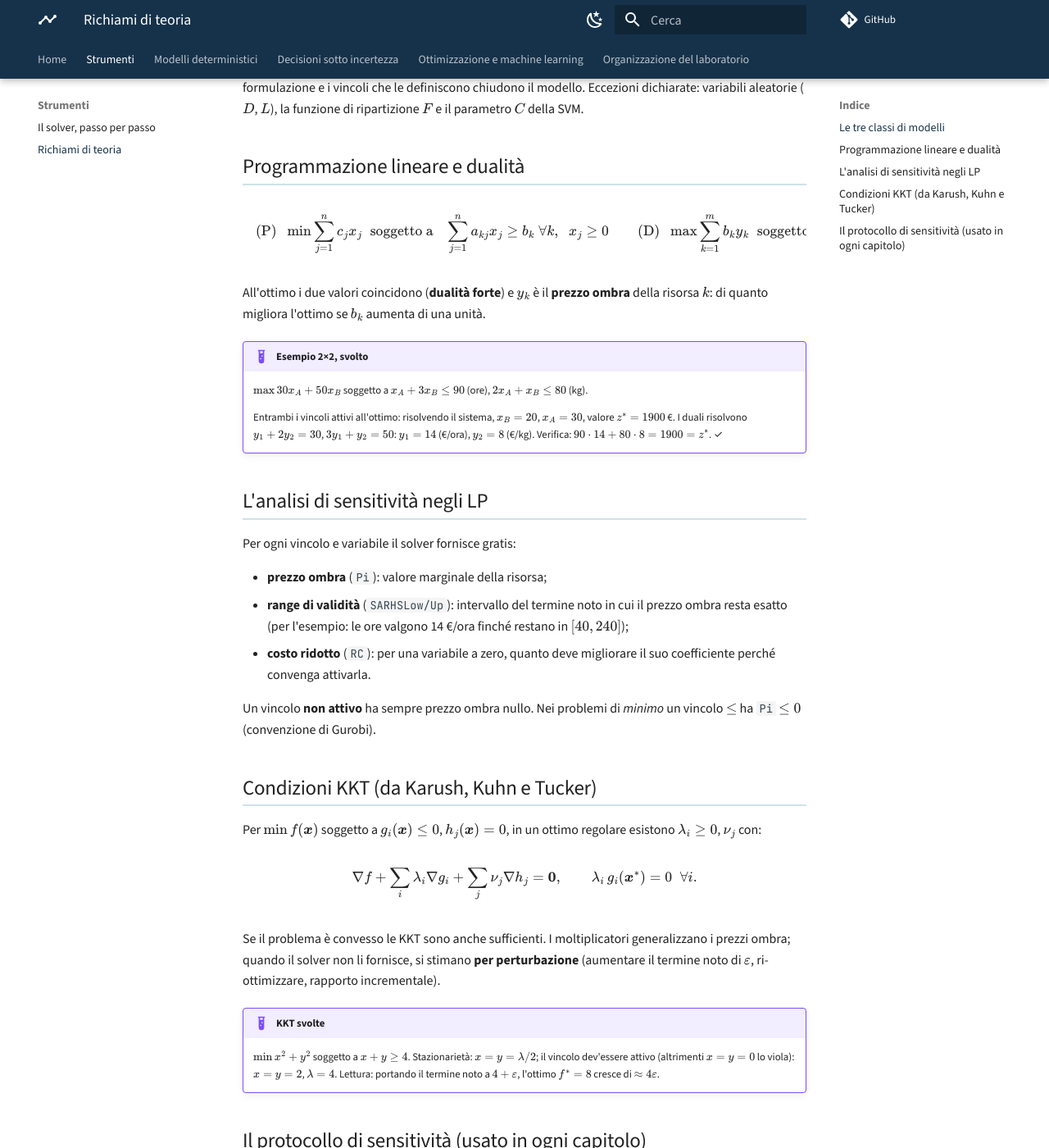
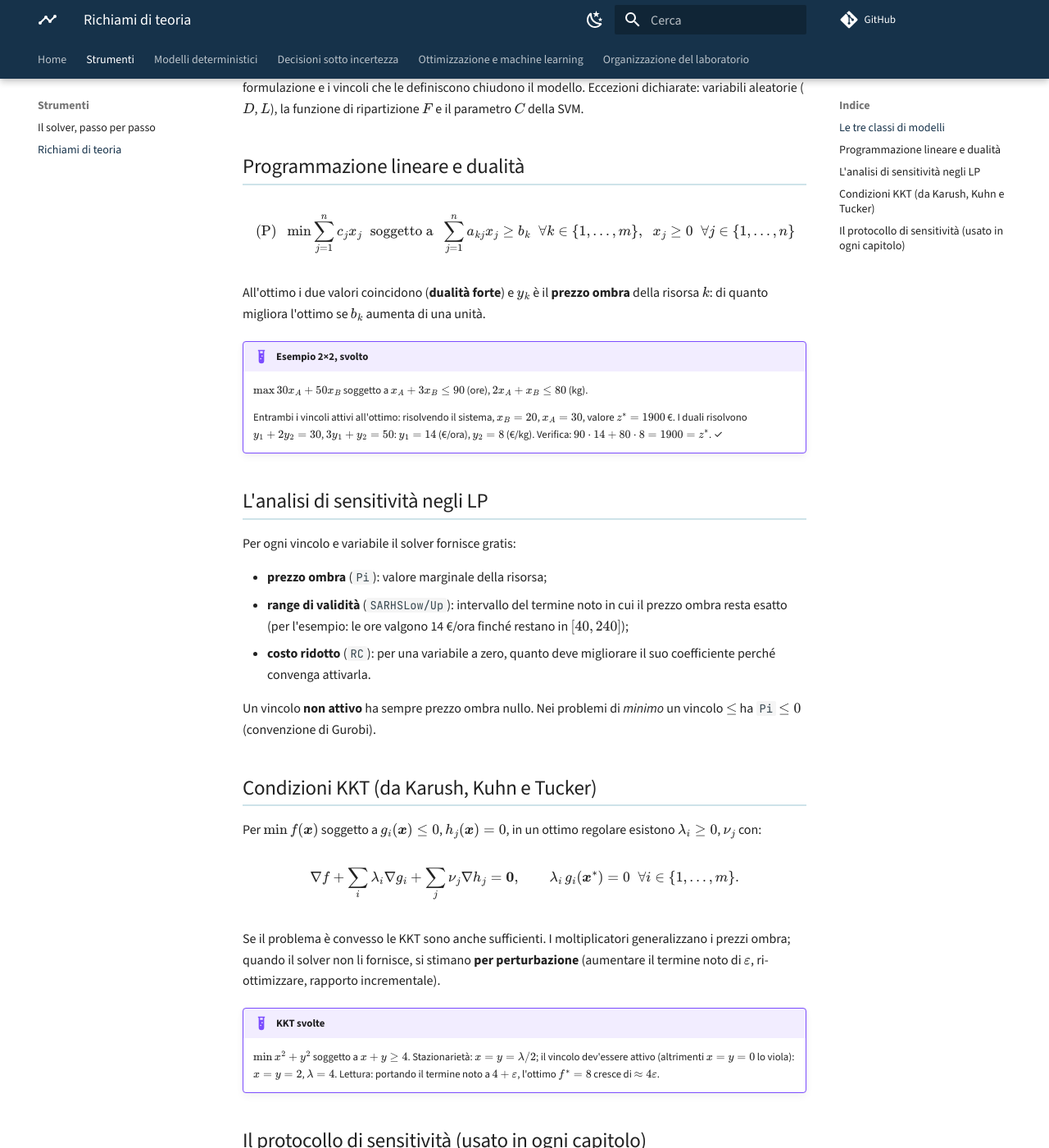
Before and after one commit to fabiofurini/laboratorio-ricerca-operativa, an MkDocs documentation site: the page built from docs/richiami.md, in a window 1280 px wide and 1400 px high, scrolled down 534 px. Shown: the whole window at 82% size. Built offline with MkDocs 1.6.1 and Material for MkDocs 9.7.7, drawn with Linux system fonts in a browser that asks for light colours; comment, search, counter and statistics services are not loaded.

Commit message:
Quantificatori sempre con l'insieme di appartenenza (niente '=' o indici nudi)
Co-Authored-By: Claude Fable 5 <noreply@anthropic.com>

```diff
--- a/docs/richiami.md
+++ b/docs/richiami.md
@@ -25,10 +25,10 @@ ripartizione $F$ e il parametro $C$ della SVM.
 
 $$
 \text{(P)}\;\; \min \sum_{j=1}^{n} c_j x_j
-\;\;\text{soggetto a}\;\;\; \sum_{j=1}^{n} a_{kj} x_j \ge b_k \;\forall k, \;\; x_j \ge 0
+\;\;\text{soggetto a}\;\; \sum_{j=1}^{n} a_{kj} x_j \ge b_k \;\;\forall k \in \{1,\dots,m\}, \;\; x_j \ge 0 \;\;\forall j \in \{1,\dots,n\}
 \qquad
 \text{(D)}\;\; \max \sum_{k=1}^{m} b_k y_k
-\;\;\text{soggetto a}\;\;\; \sum_{k=1}^{m} a_{kj} y_k \le c_j \;\forall j, \;\; y_k \ge 0
+\;\;\text{soggetto a}\;\; \sum_{k=1}^{m} a_{kj} y_k \le c_j \;\;\forall j \in \{1,\dots,n\}, \;\; y_k \ge 0 \;\;\forall k \in \{1,\dots,m\}
 $$
 
 All'ottimo i due valori coincidono (**dualità forte**) e $y_k$ è il **prezzo ombra**
@@ -63,7 +63,7 @@ in un ottimo regolare esistono $\lambda_i \ge 0$, $\nu_j$ con:
 
 $$
 \nabla f + \sum_i \lambda_i \nabla g_i + \sum_j \nu_j \nabla h_j = \boldsymbol 0,
-\qquad \lambda_i\, g_i(\boldsymbol x^*) = 0 \;\; \forall i .
+\qquad \lambda_i\, g_i(\boldsymbol x^*) = 0 \;\; \forall i \in \{1,\dots,m\} .
 $$
 
 Se il problema è convesso le KKT sono anche sufficienti. I moltiplicatori
```
Also changed, not shown: docs/localizzazione.md (+1 -1 lines), docs/svm.md (+1 -1 lines).
